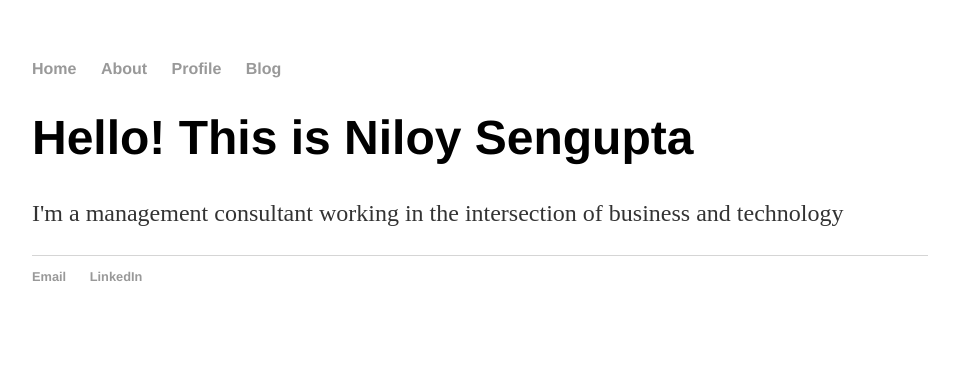
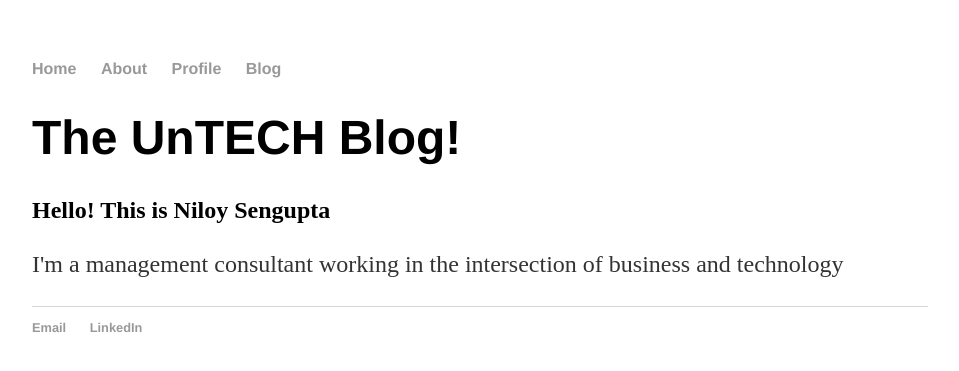
Before and after one commit to finuntech/finuntech.github.io, a Jekyll site: the page built from profile/index.html, in a window 1280 px wide. Shown: the top 371 px of the page, without its empty margins (160-1119 px from the left). Built offline with Jekyll 4.4.1, drawn with Linux system fonts in a browser that asks for light colours.

Commit message:
Update index.html

```diff
--- a/profile/index.html
+++ b/profile/index.html
@@ -3,6 +3,7 @@ layout: default
 title: The UnTech Blog
 ---
 <div class="blurb">
-	<h1>Hello! This is Niloy Sengupta</h1>
+	<h1> The UnTECH Blog! </h1>
+	<h2>Hello! This is Niloy Sengupta</h2>
 	<p>I'm a management consultant working in the intersection of business and technology</p>
 </div><!-- /.blurb -->
```
